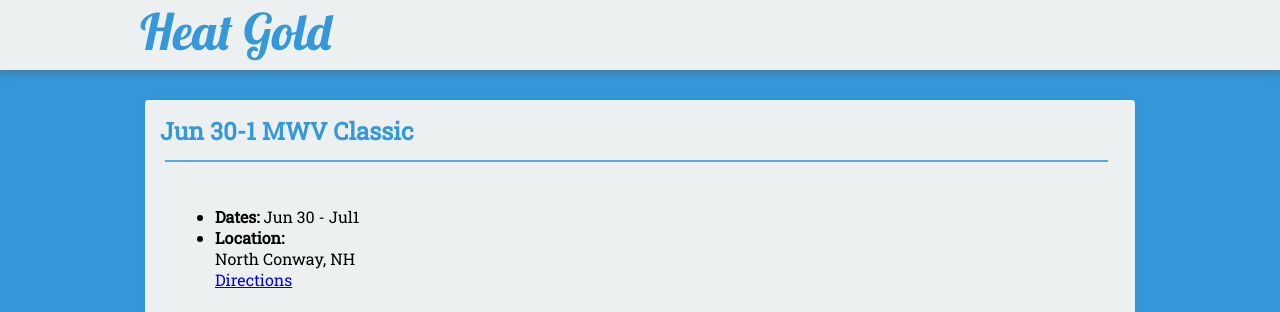
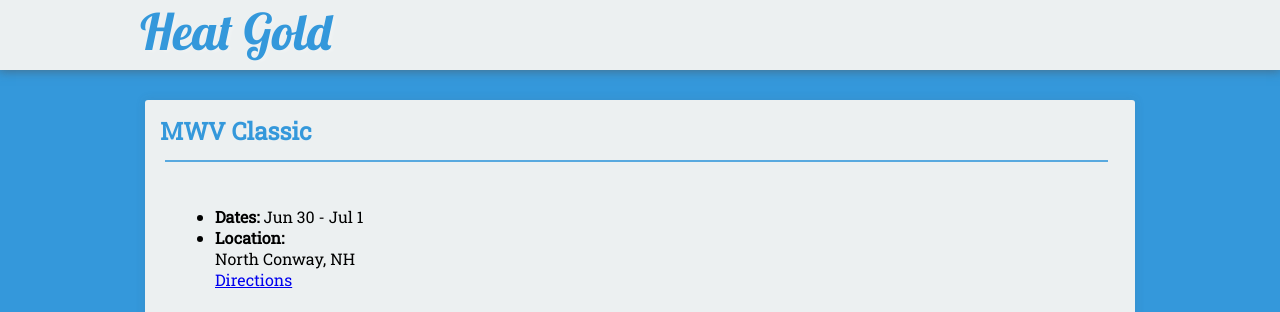
Before and after one commit to seanmerrow/ecf, a Jekyll site: the page built from _posts/2018-07-10-Jun-29-Jul-1.md, in a window 1280 px wide. Shown: the top 312 px of the page. Built offline with Jekyll 4.4.1, drawn with Linux system fonts in a browser that asks for light colours; nearby versions of some CDN libraries.

Commit message:
Update 2018-07-10-Jun-29-Jul-1.md

```diff
--- a/_posts/2018-07-10-Jun-29-Jul-1.md
+++ b/_posts/2018-07-10-Jun-29-Jul-1.md
@@ -1,6 +1,6 @@
 ---
 layout: post
-title: Jun 30-1 MWV Classic
+title: MWV Classic
 description: MWV Classic 7th Annual
 excerpt: "MWV Classic"
 tag:
@@ -8,7 +8,7 @@ tag:
 category:
 - tournament
 ---
-* **Dates:** Jun 30 - Jul1
+* **Dates:** Jun 30 - Jul 1
 * **Location:**
 North Conway, NH
 [Directions](https://seanmerrow.github.io/heatgold/fields/tbd)
```
